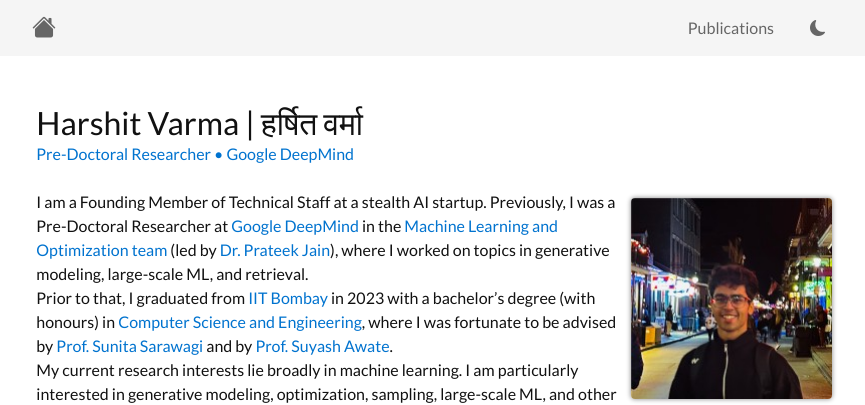
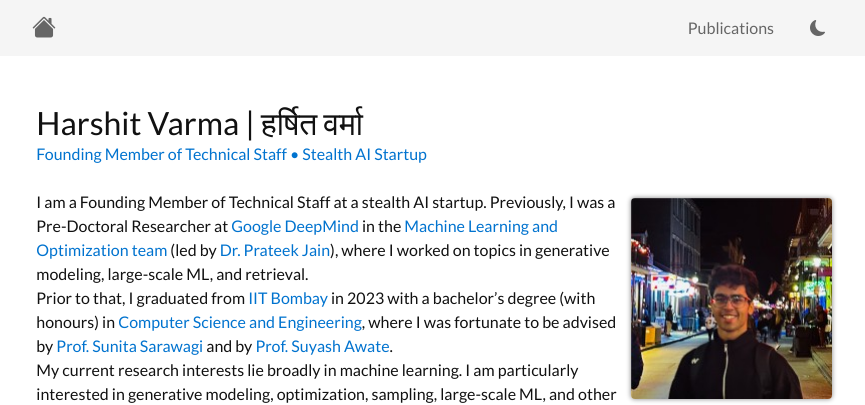
Before and after one commit to hrshtv/hrshtv.github.io, a Jekyll site: the page built from index.html, in a window 1280 px wide. Shown: the top 405 px of the page, without its empty margins (202-1067 px from the left). Built offline with Jekyll 4.4.1, drawn with Linux system fonts in a browser that asks for light colours; nearby versions of some CDN libraries.

Commit message:
Update about_wrapper.html

```diff
--- a/_includes/about_wrapper.html
+++ b/_includes/about_wrapper.html
@@ -10,11 +10,11 @@
 
             <div class="font-weight-light m-0 p-0">
                 <b>
-                <span class="highlight">Pre-Doctoral Researcher<span>
+                <span class="highlight">Founding Member of Technical Staff<span>
                 &bull;
 
                     <a href="https://deepmind.google/" target="_blank" class="m-0 p-0">
-                        Google DeepMind
+                        Stealth AI Startup
                     </a>
                 </b>
 
```
